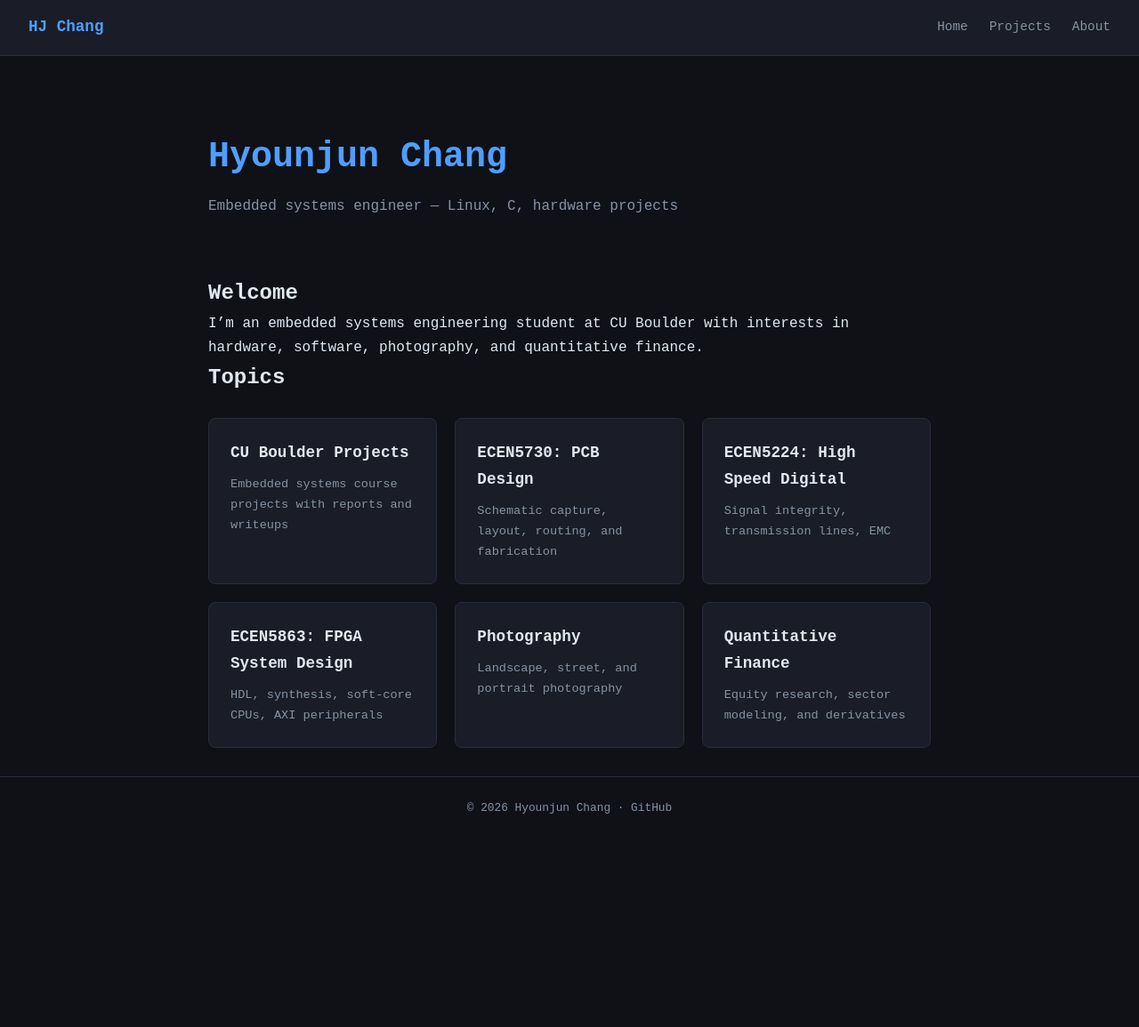
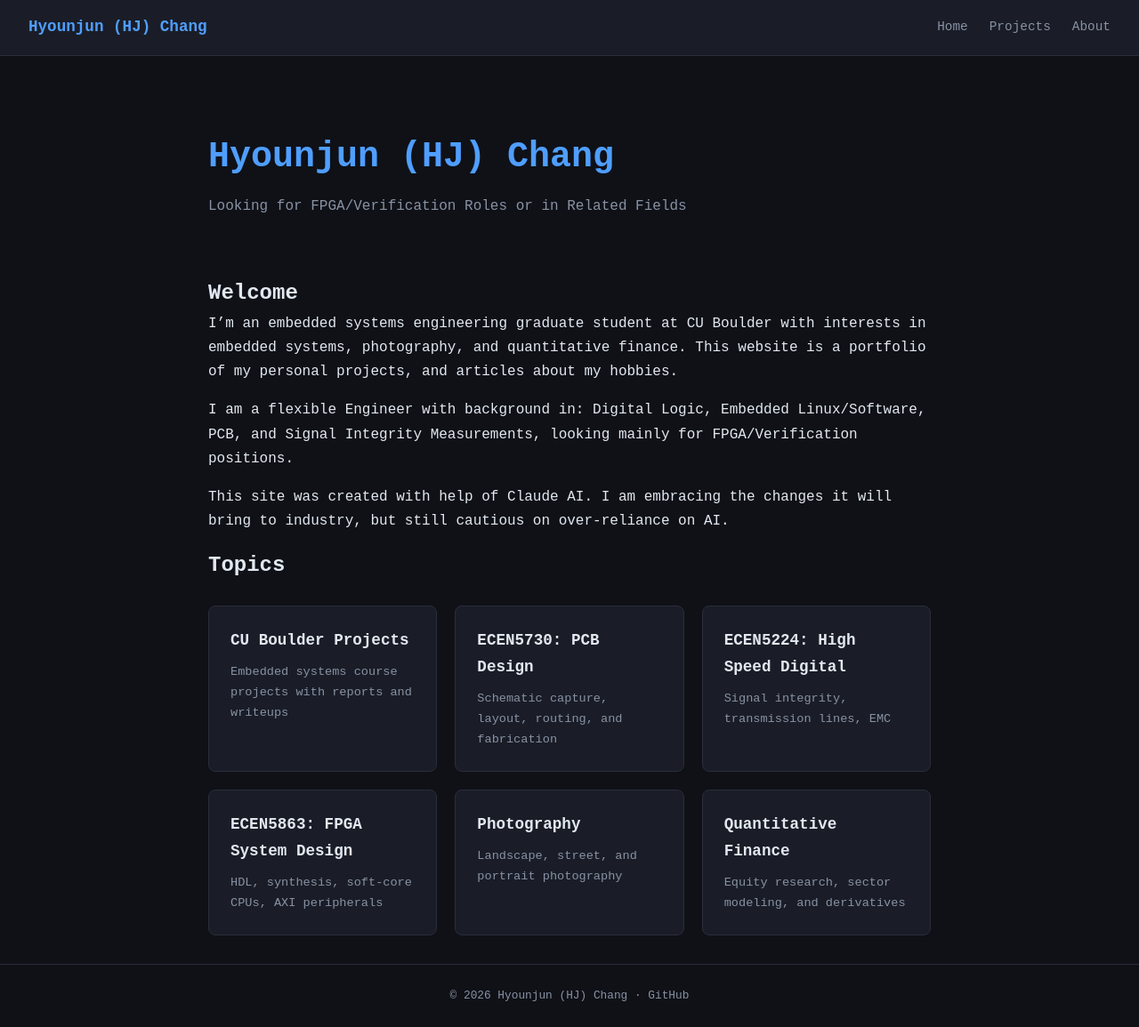
Before and after one commit to hyounjunchang/hyounjunchang.github.io, a Jekyll site: the page built from index.md, in a window 1280 px wide. Shown: the whole page at 89% size. Built offline with Jekyll 4.4.1, drawn with Linux system fonts in a browser that asks for light colours; before the commit the page ends 944 px from its top, so only the background shows below that.

Commit message:
Update .css config, index page, and .html layout

```diff
--- a/_config.yml
+++ b/_config.yml
@@ -1,9 +1,10 @@
 title: Hyounjun (HJ) Chang | Portfolio
-email: hyounjun.chang@example.com
-description: "Embedded systems engineer — Linux, C, hardware projects"
+email: hyounjun.chang@colorado.edu
+description: "Looking for FPGA/Verification Roles or in Related Fields"
+
 url: "https://hyounjunchang.github.io"
 baseurl: ""
-author: Hyounjun Chang
+author: Hyounjun (HJ) Chang
 
 collections:
   projects:
--- a/_includes/nav.html
+++ b/_includes/nav.html
@@ -1,5 +1,5 @@
 <nav class="navbar">
-  <a class="nav-brand" href="{{ '/' | relative_url }}">HJ Chang</a>
+  <a class="nav-brand" href="{{ '/' | relative_url }}">Hyounjun (HJ) Chang</a>
   <ul class="nav-links">
     <li><a href="{{ '/' | relative_url }}">Home</a></li>
     <li><a href="{{ '/projects/' | relative_url }}">Projects</a></li>
--- a/_layouts/subtopic.html
+++ b/_layouts/subtopic.html
@@ -21,7 +21,6 @@ layout: default
 {% if page.pdf %}
 <div class="pdf-section">
   <div class="pdf-toolbar">
-    <span class="pdf-label">Project Report</span>
     <a href="{{ page.pdf | relative_url }}" download class="pdf-download-btn">&#8595; Download PDF</a>
   </div>
   <iframe
--- a/assets/css/pdf-styles.css
+++ b/assets/css/pdf-styles.css
@@ -4,20 +4,16 @@
   border-radius: 8px;
   overflow: hidden;
 }
+
 .pdf-toolbar {
   display: flex;
   align-items: center;
-  justify-content: space-between;
+  justify-content: flex-end;
   padding: 0.75rem 1rem;
   background: var(--surface);
   border-bottom: 1px solid var(--border);
 }
-.pdf-label {
-  font-size: 0.8rem;
-  color: var(--muted);
-  text-transform: uppercase;
-  letter-spacing: 0.05em;
-}
+
 .pdf-download-btn {
   font-size: 0.8rem;
   color: var(--accent);
@@ -27,11 +23,13 @@
   text-decoration: none;
   transition: background 0.2s, color 0.2s;
 }
+
 .pdf-download-btn:hover {
   background: var(--accent);
   color: var(--bg);
   text-decoration: none;
 }
+
 .pdf-viewer {
   width: 100%;
   height: 700px;
--- a/assets/css/style.css
+++ b/assets/css/style.css
@@ -142,3 +142,8 @@ a:hover { text-decoration: underline; }
 }
 .footer a { color: var(--muted); }
 .footer a:hover { color: var(--accent); }
+
+.container > p,
+.home-content p {
+  margin-bottom: 1rem;
+}
--- a/index.md
+++ b/index.md
@@ -5,7 +5,11 @@ title: Home
 
 ## Welcome
 
-I'm an embedded systems engineering student at CU Boulder with interests in hardware, software, photography, and quantitative finance.
+I'm an embedded systems engineering graduate student at CU Boulder with interests in embedded systems, photography, and quantitative finance. This website is a portfolio of my personal projects, and articles about my hobbies.
+
+I am a flexible Engineer with background in: Digital Logic, Embedded Linux/Software, PCB, and Signal Integrity Measurements, looking mainly for FPGA/Verification positions.
+
+This site was created with help of Claude AI. I am embracing the changes it will bring to industry, but still cautious on over-reliance on AI.
 
 ## Topics
 
```
